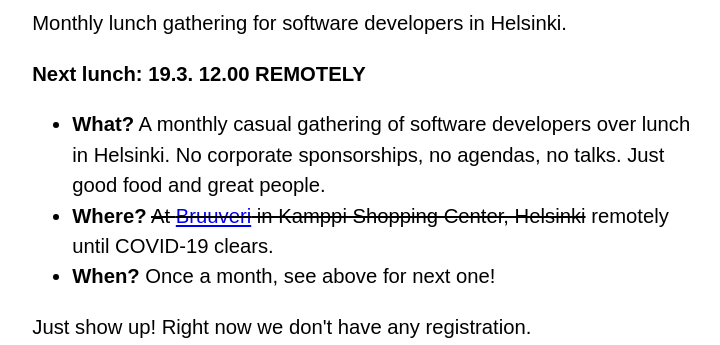
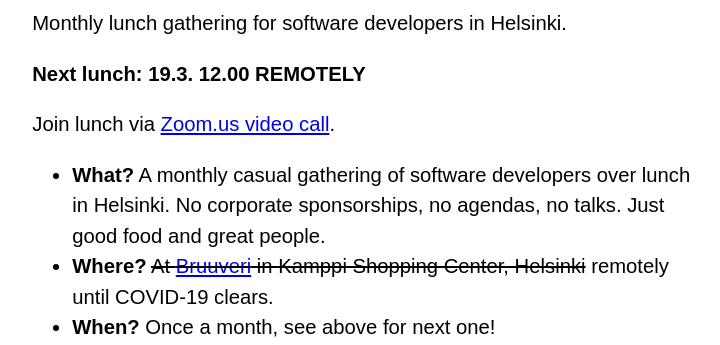
Before and after one commit to Hamatti/helsinkidevlunch-website, a plain HTML site: page index.html in a window 1280 px wide. Shown: the part 143-488 px from the top of the page, without its empty margins (14-734 px from the left). Drawn offline with Linux system fonts and the light colour scheme.

Commit message:
Add Zoom link

```diff
--- a/index.html
+++ b/index.html
@@ -19,6 +19,7 @@
       <h1>Helsinki Dev Lunch</h1>
       <p>Monthly lunch gathering for software developers in Helsinki.</p>
       <p class="next-event">Next lunch: 19.3. 12.00 REMOTELY</p>
+      <p>Join lunch via <a href="https://us04web.zoom.us/j/631606148?pwd=Um1nNWI5ODlvUFZNRzNld05neHpxdz09">Zoom.us video call</a>.</p>
     </main>
 
     <article>
```
